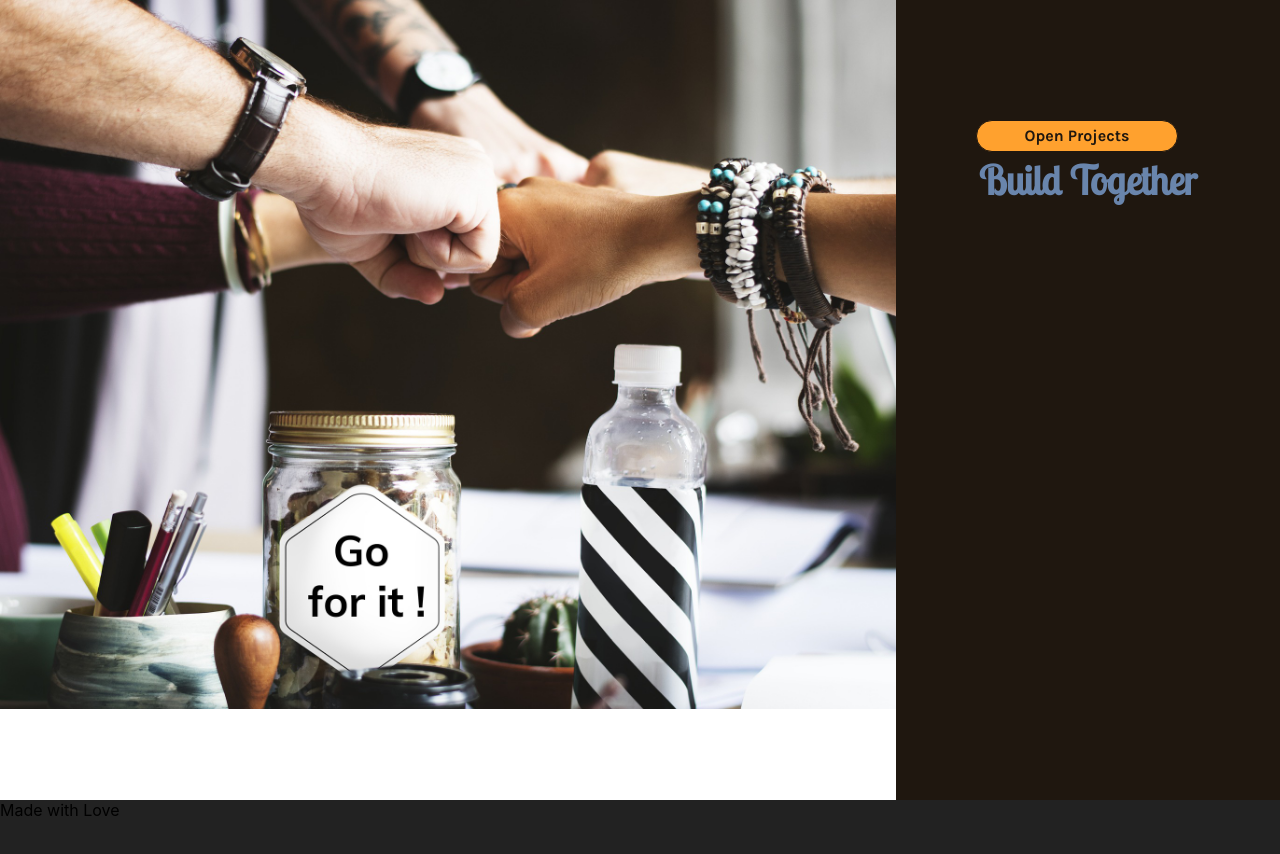
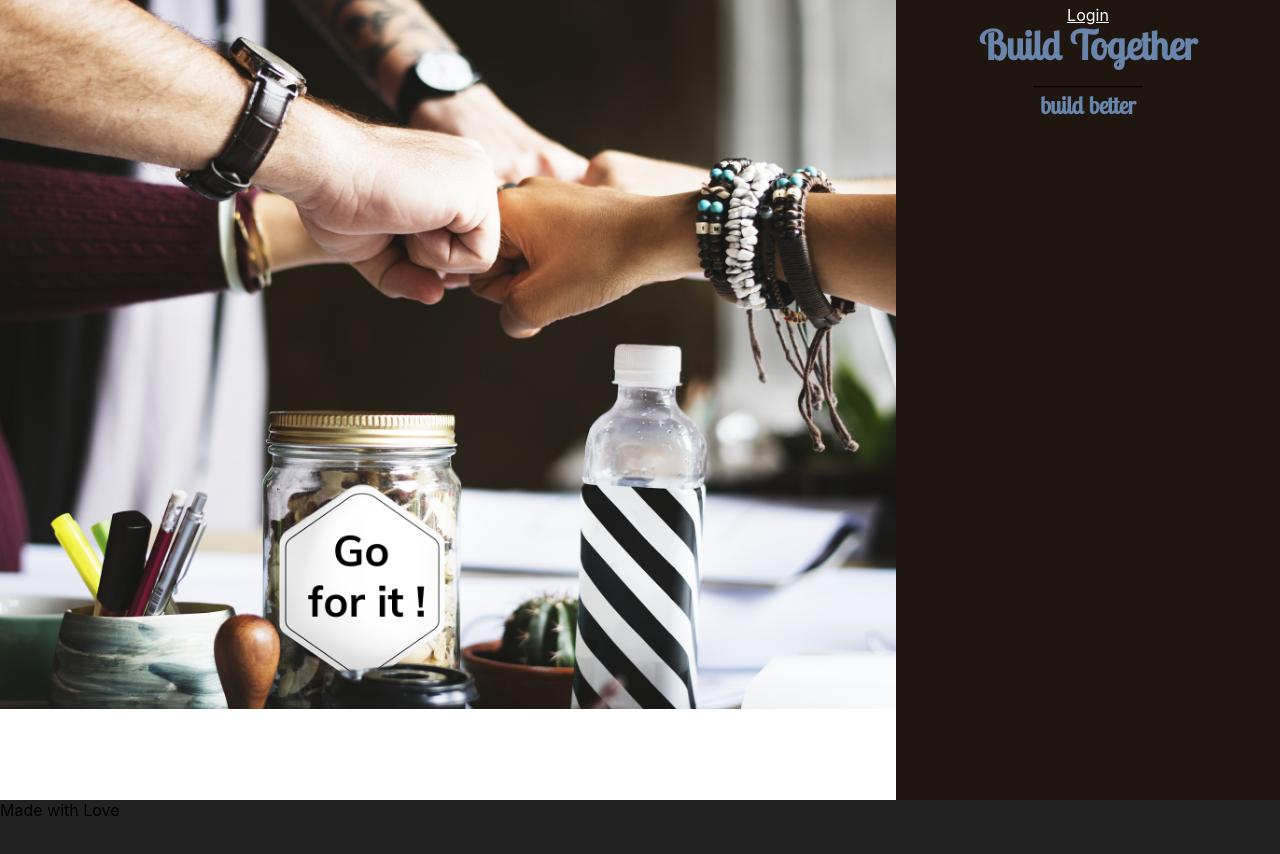
Before and after one commit to pbhagyashri/build-together-client, a React (Create React App) app: page / in a window 1280 px wide. Shown: the top 854 px of the page. Built offline with nearby package versions, Linux system fonts and the light colour scheme.

Commit message:
Add subtitle and dash to Header.js file

```diff
--- a/src/App.css
+++ b/src/App.css
@@ -1,8 +1,7 @@
 @import url("https://fonts.googleapis.com/css?family=Karla:400,700|Lobster+Two");
-.body {
+* {
   margin: 0;
-  padding: 0;
-  border: 1px solid transparent; }
+  padding: 0; }
 
 .main-section {
   display: grid;
@@ -19,33 +18,35 @@
 
 .nav-section {
   background-color: #1f170f;
-  text-align: center;
-  padding: 30% 0; }
+  text-align: center; }
   .nav-section .nav-section__logo {
     color: #6985ac;
     font-family: "Lobster Two", cursive;
     font-size: 2.5em;
-    vertical-align: middle;
     position: relative;
     z-index: 9; }
+  .nav-section .nav-section__subtitle {
+    color: #6985ac;
+    font-family: "Lobster Two", cursive;
+    font-size: 1.5em;
+    padding-bottom: 20px; }
 
 .nav-section__button--projects {
   display: block;
+  position: absolute;
+  z-index: 1;
   width: 200px;
   height: 25px;
-  margin-left: 80px;
+  margin-left: 85px;
   text-decoration: none;
-  background-color: #ffa12e;
+  background-color: #f3b54a;
   color: #1f170f;
   padding-top: 5px;
   font-family: "Karla", sans-serif;
   font-weight: bold;
   border: 1px solid #1f170f;
   border-radius: 30px;
-  transition: all 500ms;
-  position: absolute;
-  z-index: 1;
-  top: 120px; }
+  transition: all 500ms; }
 
 .nav-section__button--projects:hover {
   color: transparent;
@@ -58,3 +59,9 @@
 .footer {
   height: 100px;
   background-color: #222; }
+
+#login {
+  position: relative;
+  top: -40px;
+  color: white;
+  z-index: 9; }
--- a/src/App.scss
+++ b/src/App.scss
@@ -1,14 +1,12 @@
-@import url('https://fonts.googleapis.com/css?family=Karla:400,700|Lobster+Two');
 
 @import "./styles/variables.scss";
-.body {
+
+* {
   margin: 0;
   padding: 0;
-  border: 1px solid transparent;
 }
 
 .main-section {
-
   display: grid;
   grid-template-columns: 1fr;
 }
@@ -22,33 +20,42 @@
 
 
 .header-section__hero-image {
-
   width: 100%;
 }
 
 .nav-section {
   background-color: $brown;
   text-align: center;
-  padding:  30% 0;
 
   .nav-section__logo {
     color: $light_blue;
     font-family: $highlight_font;
     font-size: 2.5em;
-    vertical-align: middle;
     position: relative;
     z-index: 9;
+  }
+
+
+
+  .nav-section__subtitle {
+    color: $light_blue;
+    font-family: $highlight_font;
+    font-size: 1.5em;
+    padding-bottom: 20px;
   }
 
 }
 
 .nav-section__button--projects {
   display: block;
+  position: absolute;
+  z-index: 1;
+  // top: 120px;
   width: 200px;
   height: 25px;
-  margin-left: 80px;
+  margin-left: 85px;
   text-decoration: none;
-  background-color: #ffa12e;
+  background-color: #f3b54a;
   color: $brown;
   padding-top: 5px;
   font-family: $main_font;
@@ -56,9 +63,6 @@
   border: 1px solid $brown;
   border-radius: 30px;
   transition: all 500ms;
-  position: absolute;
-  z-index: 1;
-  top: 120px;
 
 }
 
@@ -75,3 +79,10 @@
   height: 100px;
   background-color: #222;
 }
+
+#login {
+  position: relative;
+  top: -40px;
+  color: white;
+  z-index: 9;
+}
--- a/src/containers/Header.jsx
+++ b/src/containers/Header.jsx
@@ -2,6 +2,15 @@ import React, { Component } from 'react'
 import people from '../people.jpg'
 
 class Header extends Component {
+
+  handleLoad = () => {
+    const login = document.getElementById('login')
+    login.style.top = "5px"
+  }
+
+  componentDidMount() {
+    window.addEventListener('load', this.handleLoad())
+  }
 
   render () {
 
@@ -14,8 +23,11 @@ class Header extends Component {
 
         <div className="nav-section">
           <nav  className="nav-section__navigation">
-          <a href="#" className="nav-section__button--projects">Open Projects</a>
+          <a href="#" id="login">Login</a>
+          {/* <a href="#" className="nav-section__button--projects">Open Projects</a> */}
           <h1 className="nav-section__logo">Build Together</h1>
+          <p className="nav-section__dash">_______________</p>
+          <h3 className="nav-section__subtitle">build better</h3>
           </nav>
         </div>
 
--- a/src/styles/_variables.scss
+++ b/src/styles/_variables.scss
@@ -1,3 +1,5 @@
+@import url('https://fonts.googleapis.com/css?family=Karla:400,700|Lobster+Two');
+
 $light_blue: #6985ac;
 $highlight_blue: #5899f5;
 $gray: #1f170f;
```
